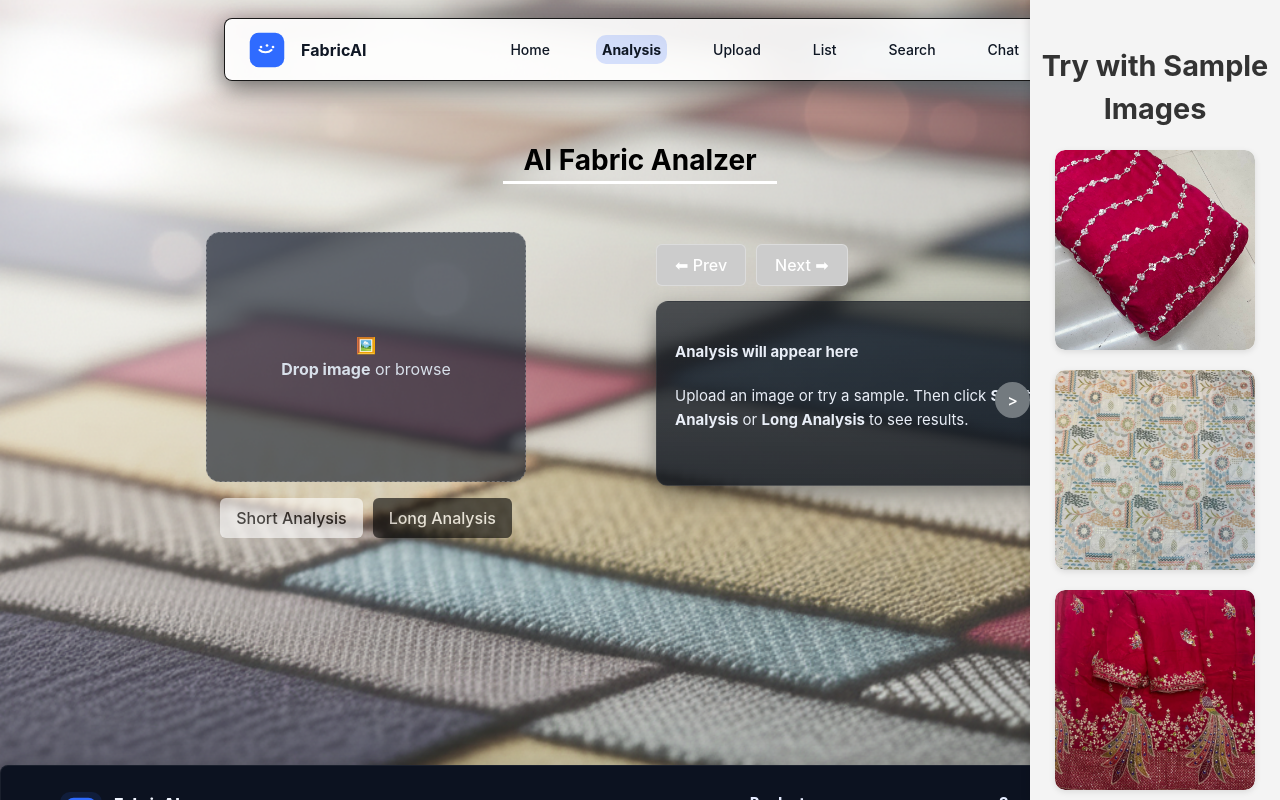
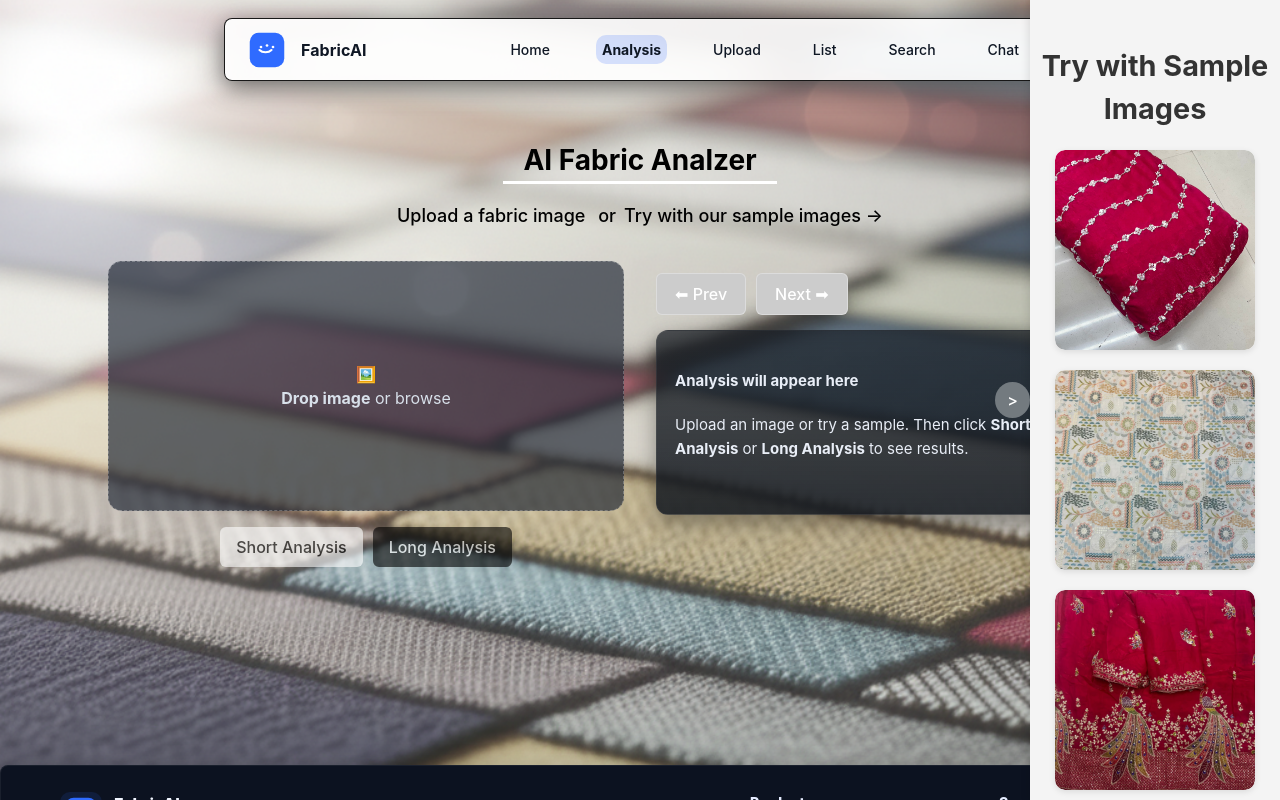
Before and after one commit to recursivezero/tz-fabric, a React (Vite) app in the folder frontend/: page /analysis in a window 1280 px wide. Shown: the top 800 px of the page. Built offline with nearby package versions, Linux system fonts and the light colour scheme; no server answers.

Commit message:
add span block

```diff
--- a/frontend/src/pages/ImageDescriptor.tsx
+++ b/frontend/src/pages/ImageDescriptor.tsx
@@ -69,8 +69,11 @@ const ImageDescription = () => {
     <div className="home-container">
       <Header />
 
-      <div className="upload-wrapper">
-        <div className="upload-inner"></div>
+      <div className="top-texts">
+        <span className="animated-placeholder shimmer-text">
+          Upload a fabric image <span style={{ margin: "0 8px" }}>or</span>
+          <span className="sample-text">Try with our sample images →</span>
+        </span>
       </div>
 
       <div className="result-wrapper grid">
--- a/frontend/src/styles/ImageDescription.css
+++ b/frontend/src/styles/ImageDescription.css
@@ -357,7 +357,7 @@
 }
 
 .image-preview-container {
-  width: 320px;
+  width: 100%;
 }
 
 @media (max-width: 900px) {
@@ -411,3 +411,10 @@
 .action-col .upload-action-card {
   margin-bottom: 6px;
 }
+
+.top-texts {
+  color: black;
+  font-size: 18px;
+  font-weight: 500;
+  margin-bottom: 12px;
+}
```
